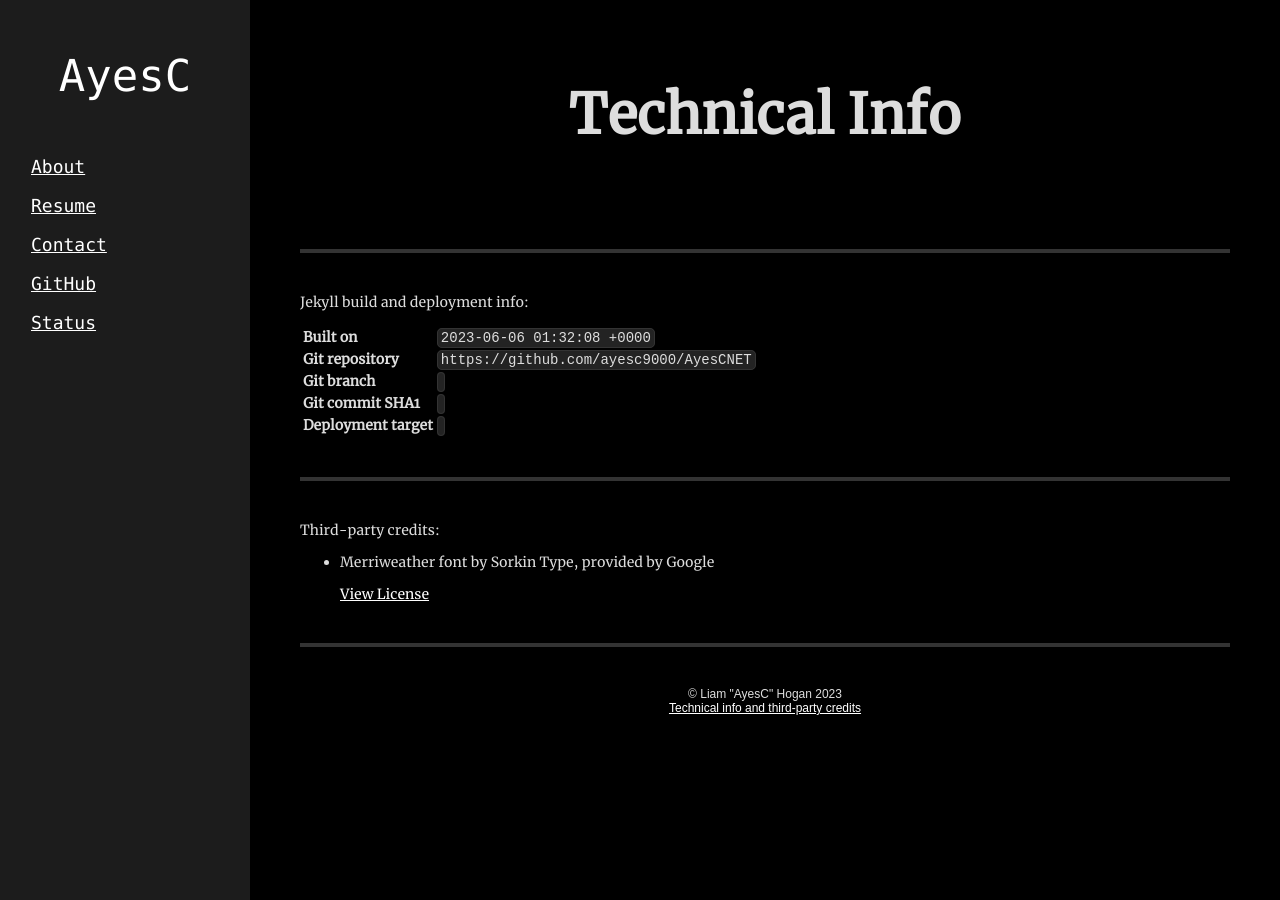
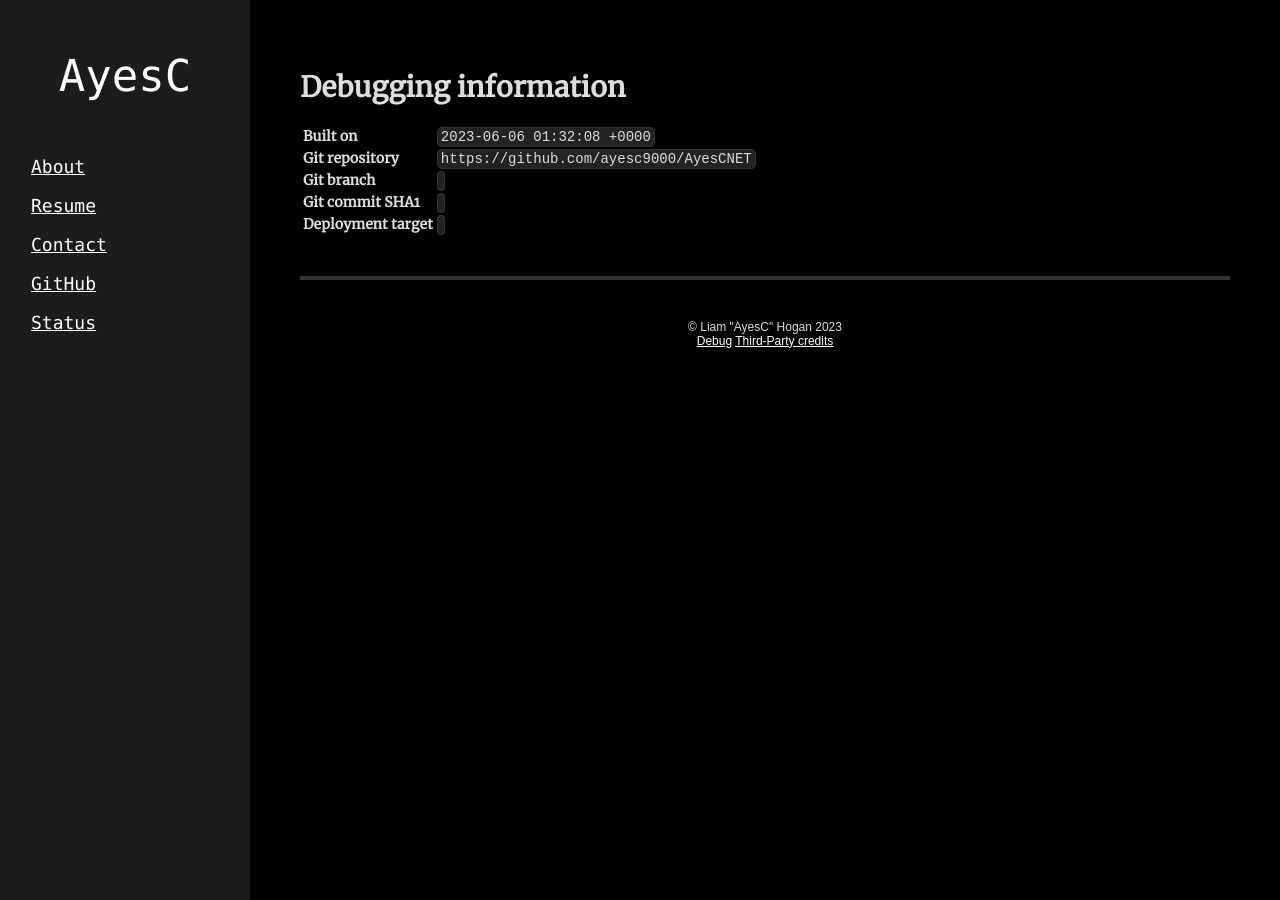
Before and after one commit to ayesc9000/AyesCNET, a Jekyll site: the page built from _pages/debug.html, in a window 1280 px wide. Built offline with Jekyll 4.4.1, drawn with Linux system fonts in a browser that asks for light colours.

Commit message:
I did this all too fast to break it up oops

```diff
--- /dev/null
+++ b/_data/footer.yml
@@ -0,0 +1,4 @@
+- title: Debug
+  url: /debug
+- title: Third-Party credits
+  url: /credits
--- a/_includes/footer.html
+++ b/_includes/footer.html
@@ -1,4 +1,6 @@
 <p id="footer-text">
 	© {{ site.data.branding.author }} 2023<br>
-	<a class="text-small" href="/techinfo">Technical info and third-party credits</a>
+	{% for page in site.data.footer %}
+	<a class="text-small" href="{{ page.url }}">{{ page.title }}</a>
+	{% endfor %}
 </p>
--- /dev/null
+++ b/_layouts/simple.html
@@ -0,0 +1,26 @@
+<!--
+	Copyright (C) Liam "AyesC" Hogan 2023
+-->
+
+<!DOCTYPE html>
+<html lang="en">
+<head>
+	<title>{{ page.title }} - AyesC</title>
+	{% include header.html %}
+</head>
+<body>
+	{% include navbox.html %}
+
+	<div id="container">
+		<div id="content">
+			<h1>{{ page.title }}</h1>
+
+			{{ content }}
+
+			<hr>
+
+			{% include footer.html %}
+		</div>
+	</div>
+</body>
+</html>
--- a/_pages/404.html
+++ b/_pages/404.html
@@ -1,9 +1,7 @@
 ---
 permalink: /404
-layout: default
-title: Error
+layout: simple
+title: 404 Not Found
 ---
 
-<h1>404</h1>
-
 <p>The request resource could not be located on this server.</p>
--- a/_pages/techinfo.html
+++ b/_pages/debug.html
@@ -1,10 +1,8 @@
 ---
-permalink: /techinfo
-layout: default
-title: Technical Info
+permalink: /debug
+layout: simple
+title: Debugging information
 ---
-
-<p>Jekyll build and deployment info:</p>
 
 <table>
 	<tr>
@@ -28,13 +26,3 @@ title: Technical Info
 		<td><code>{{ site.env.CF_PAGES_DEPLOY_LOC }}</code></td>
 	</tr>
 </table>
-
-<hr>
-<p>Third-party credits:</p>
-
-<ul>
-	<li>
-		<p>Merriweather font by Sorkin Type, provided by Google</p>
-		<a href="/public/licenses/Merriweather.txt">View License</a>
-	</li>
-</ul>
```
Also changed, not shown: _pages/credits.html (added, +12 -0 lines).
